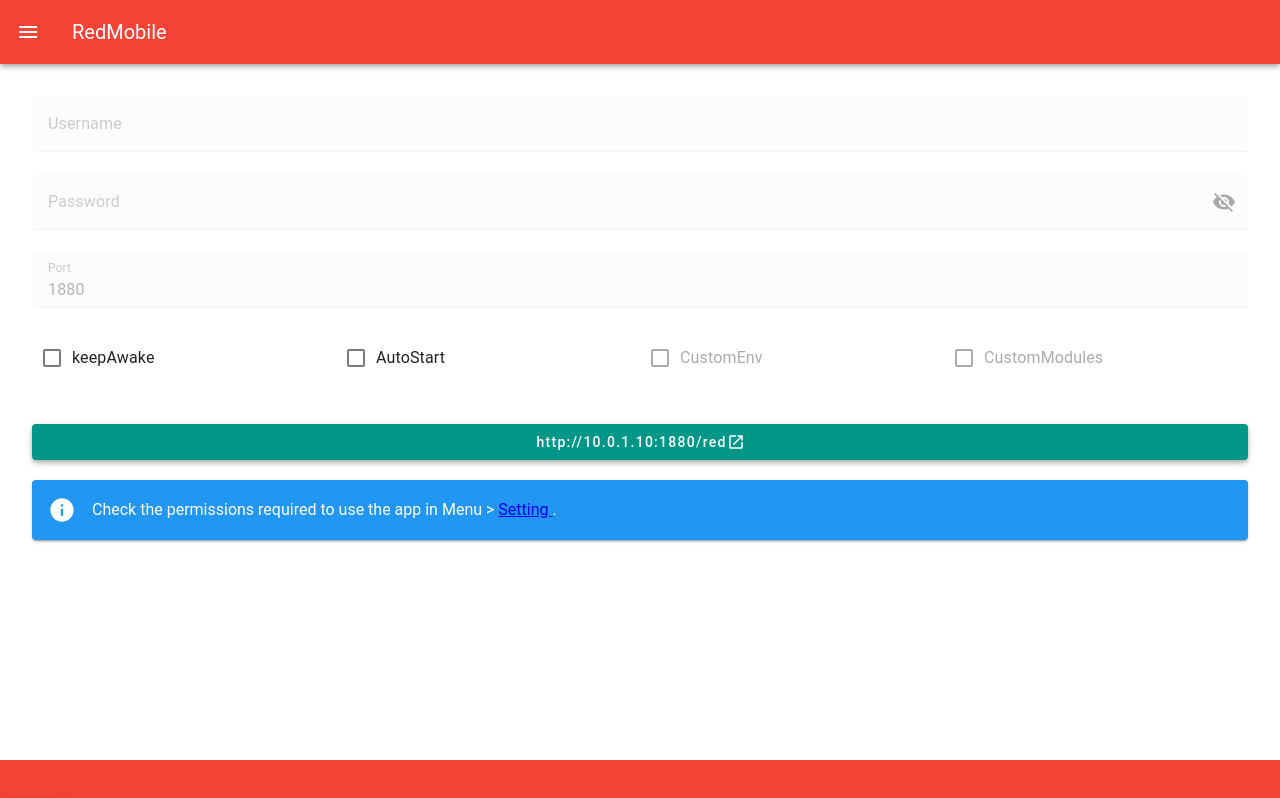
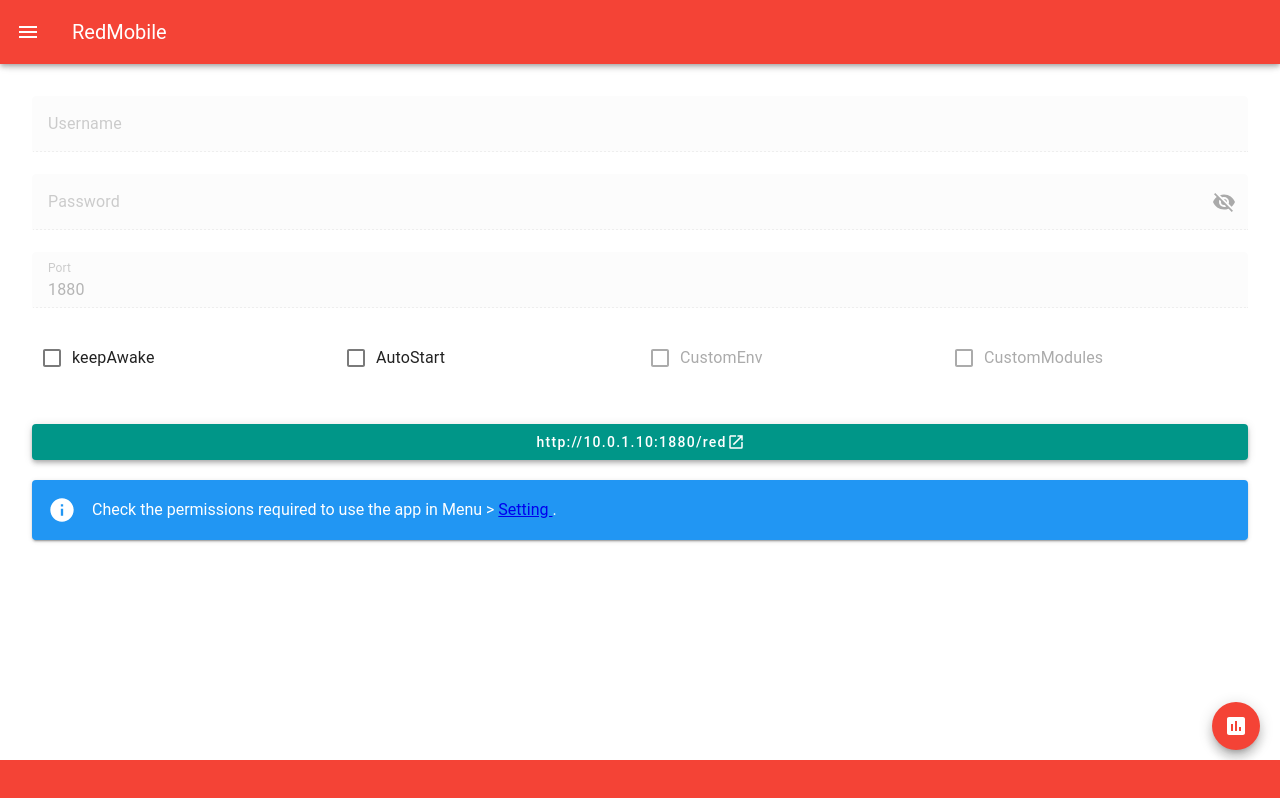
Before and after one commit to okhiroyuki/red-mobile-frontend, a Vue app: page / in a window 1280 px wide. Both pictures are taken after a click on the button "Start". Built offline with nearby package versions, Linux system fonts and the light colour scheme.

Commit message:
fix: floating button

```diff
--- a/src/components/MainPage.vue
+++ b/src/components/MainPage.vue
@@ -74,15 +74,17 @@
         </v-btn>
       </v-col>
     </v-row>
-    <v-layout-item position="bottom" bottom="88px" left="0px">
-      <v-fab-transition>
-        <v-btn v-show="isStarted" color="red darken-3" elevation="8">
-          <v-icon v-if="isStarted" @click="dashboard">
-            {{ mdiChartBox }}
-          </v-icon>
-        </v-btn>
-      </v-fab-transition>
-    </v-layout-item>
+    <v-fab-transition>
+      <v-btn
+        v-show="isStarted"
+        color="red darken-3"
+        elevation="8"
+        icon=""
+        style="bottom: 50px; right: 20px; position: fixed"
+      >
+        <v-icon @click="dashboard">{{ mdiChartBox }}</v-icon>
+      </v-btn>
+    </v-fab-transition>
 
     <div class="mt-5">
       <v-alert
```
